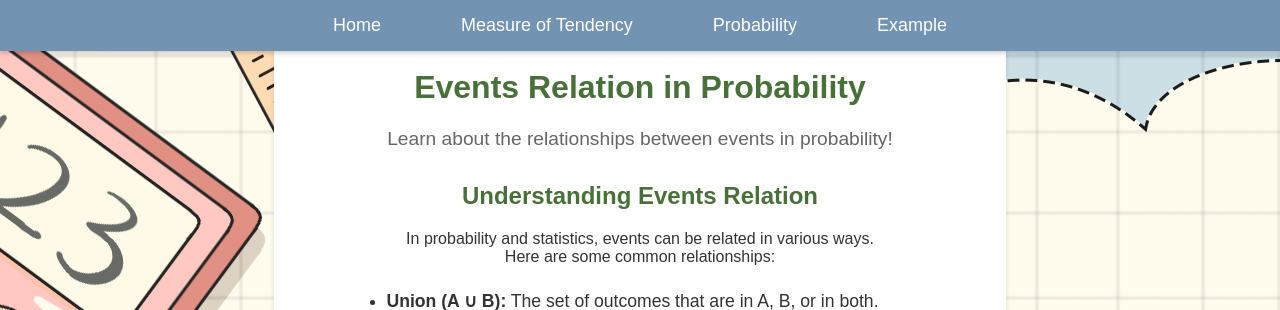
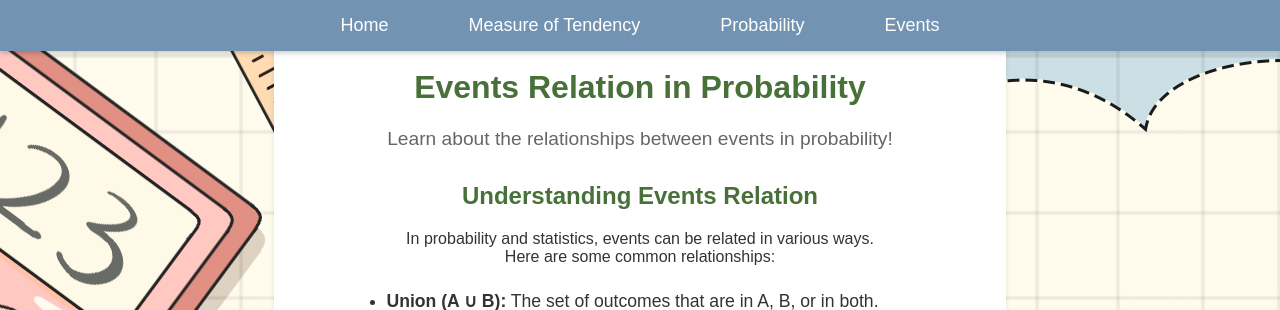
Before and after one commit to urx2me/ThinkStat, a Flask app: page /events in a window 1280 px wide. Shown: the top 310 px of the page. Run offline with Flask 3, Linux system fonts and the light colour scheme.

Commit message:
final final touches

```diff
--- a/templates/events.html
+++ b/templates/events.html
@@ -50,7 +50,7 @@
             <li><a href="/">Home</a></li>
             <li><a href="/measure-of-tendency">Measure of Tendency</a></li>
             <li><a href="/probability">Probability</a></li>
-            <li><a href="/events">Example</a></li>
+            <li><a href="/events">Events</a></li>
         </ul>
     </nav>
 
--- a/templates/index.html
+++ b/templates/index.html
@@ -161,7 +161,7 @@
             <li><a href="/">Home</a></li>
             <li><a href="/measure-of-tendency">Measure of Tendency</a></li>
             <li><a href="/probability">Probability</a></li>
-            <li><a href="/events">Example</a></li>
+            <li><a href="/events">Events</a></li>
         </ul>
     </nav>
 
--- a/templates/measure-of-tendency.html
+++ b/templates/measure-of-tendency.html
@@ -122,7 +122,7 @@
             <li><a href="/">Home</a></li>
             <li><a href="/measure-of-tendency">Measure of Tendency</a></li>
             <li><a href="/probability">Probability</a></li>
-            <li><a href="/events">Example</a></li>
+            <li><a href="/events">Events</a></li>
         </ul>
     </nav>
 
--- a/templates/probability.html
+++ b/templates/probability.html
@@ -253,7 +253,7 @@
             <li><a href="/">Home</a></li>
             <li><a href="/measure-of-tendency">Measure of Tendency</a></li>
             <li><a href="/probability">Probability</a></li>
-            <li><a href="/events">Example</a></li>
+            <li><a href="/events">Events</a></li>
         </ul>
     </nav>
 
```
